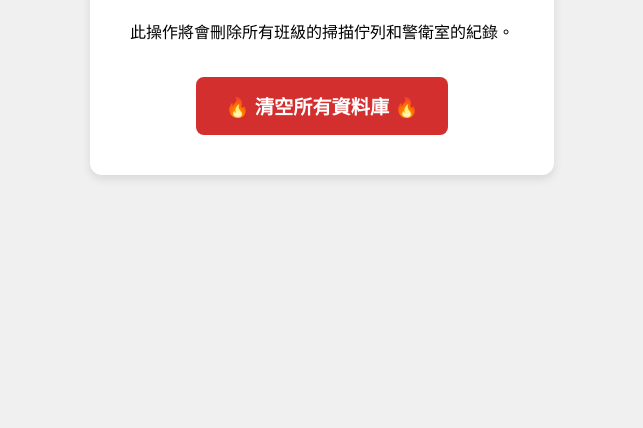
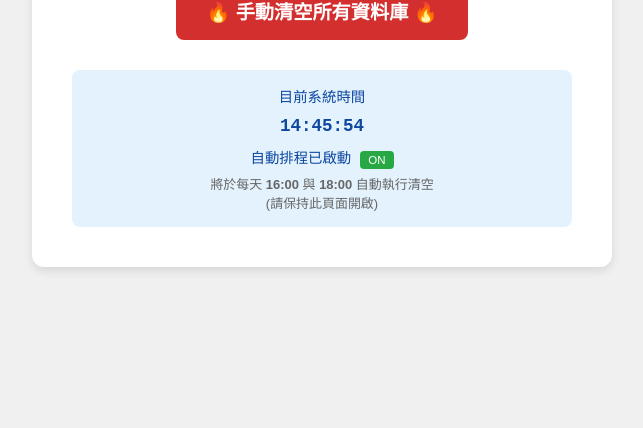
Before and after one commit to shooow17/qr-scanner, a plain HTML site: page management.html in a window 1280 px wide. Shown: the part 372-800 px from the top of the page, without its empty margins (318-961 px from the left). Drawn offline with Linux system fonts and the light colour scheme.

Commit message:
Update management.html

```diff
--- a/management.html
+++ b/management.html
@@ -7,22 +7,88 @@
     <script src="https://www.gstatic.com/firebasejs/8.10.0/firebase-app.js"></script>
     <script src="https://www.gstatic.com/firebasejs/8.10.0/firebase-database.js"></script>
     <style>
-        body { font-family: Arial, sans-serif; background-color: #f0f0f0; display: flex; justify-content: center; align-items: center; height: 100vh; margin: 0; }
-        .container { text-align: center; background-color: #fff; padding: 40px; border-radius: 12px; box-shadow: 0 4px 10px rgba(0,0,0,0.1); }
-        h1 { color: #d32f2f; margin-bottom: 30px; }
-        button { background-color: #d32f2f; color: white; border: none; padding: 15px 30px; border-radius: 8px; font-size: 1.2em; cursor: pointer; font-weight: bold; }
+        body {
+            font-family: "Microsoft JhengHei", Arial, sans-serif;
+            background-color: #f0f0f0;
+            display: flex;
+            justify-content: center;
+            align-items: center;
+            height: 100vh;
+            margin: 0;
+        }
+        .container {
+            text-align: center;
+            background-color: #fff;
+            padding: 40px;
+            border-radius: 12px;
+            box-shadow: 0 4px 10px rgba(0,0,0,0.1);
+            width: 90%;
+            max-width: 500px;
+        }
+        h1 { color: #d32f2f; margin-bottom: 20px; }
+        p { color: #555; font-size: 1.1em; line-height: 1.6; }
+
+        button {
+            background-color: #d32f2f;
+            color: white;
+            border: none;
+            padding: 15px 30px;
+            border-radius: 8px;
+            font-size: 1.2em;
+            cursor: pointer;
+            font-weight: bold;
+            margin-top: 20px;
+        }
         button:hover { background-color: #b71c1c; }
+
+        /* [新] 時間顯示區塊 */
+        .status-box {
+            margin-top: 30px;
+            padding: 15px;
+            background-color: #e3f2fd;
+            border-radius: 8px;
+            color: #0d47a1;
+            font-size: 0.9em;
+        }
+        #clock {
+            font-size: 1.5em;
+            font-weight: bold;
+            margin: 10px 0;
+            font-family: monospace;
+        }
+        .auto-badge {
+            display: inline-block;
+            background-color: #28a745;
+            color: white;
+            padding: 3px 8px;
+            border-radius: 4px;
+            font-size: 0.8em;
+            vertical-align: middle;
+            margin-left: 5px;
+        }
     </style>
 </head>
 <body>
     <div class="container">
-        <h1>⚠️ 危險區域：系統管理</h1>
+        <h1>⚠️ 請小心操作：系統管理</h1>
         <p>此操作將會刪除所有班級的掃描佇列和警衛室的紀錄。</p>
-        <br>
-        <button onclick="clearDatabase()">🔥 清空所有資料庫 🔥</button>
+        <button onclick="manualClear()">🔥 手動清空所有資料庫 🔥</button>
+
+        <div class="status-box">
+            <div>目前系統時間</div>
+            <div id="clock">--:--:--</div>
+            <div style="margin-top: 5px;">
+                自動排程已啟動 <span class="auto-badge">ON</span>
+            </div>
+            <div style="color: #666; font-size: 0.9em; margin-top: 5px;">
+                將於每天 <strong>16:00</strong> 與 <strong>18:00</strong> 自動執行清空<br>
+                (請保持此頁面開啟)
+            </div>
+        </div>
     </div>
 
     <script>
+        // --- 2. 你的 Firebase 設定 (已填入) ---
         const firebaseConfig = {
           apiKey: "AIzaSyB_-fHCMhi-URwyBqzAIipmffWwvNgzJJc",
           authDomain: "qr-scanner-app-2c73d.firebaseapp.com",
@@ -36,24 +102,73 @@
         firebase.initializeApp(firebaseConfig);
         const database = firebase.database();
 
-        function clearDatabase() {
-            if (!confirm("【嚴重警告】\n你確定要「永久刪除」所有資料嗎？\n\n這將會清空：\n1. 所有班級的等待學生\n2. 所有警衛室的訊息紀錄\n\n此動作無法復原！")) {
-                return;
-            }
-
-            if (!confirm("請再次確認：真的要清空嗎？")) return;
-
-            console.log("正在清空資料庫...");
+        // [新] 核心清除邏輯 (不含確認視窗，給自動排程用)
+        function executeClear(source) {
+            console.log(`[${source}] 正在執行資料庫清空...`);
 
             Promise.all([
                 database.ref("alerts").remove(),
                 database.ref("queues").remove()
             ]).then(() => {
-                alert("✅ 資料庫已成功清空！");
+                console.log(`[${source}] ✅ 資料庫已成功清空！`);
+                // 如果是手動按的，才跳 Alert
+                if (source === 'Manual') {
+                    alert("✅ 資料庫已成功清空！");
+                }
             }).catch(err => {
-                alert(`❌ 清空失敗: ${err.message}`);
+                console.error(`[${source}] ❌ 清空失敗: ${err.message}`);
+                if (source === 'Manual') {
+                    alert(`❌ 清空失敗: ${err.message}`);
+                }
             });
         }
+
+        // 手動清除按鈕 (含確認)
+        function manualClear() {
+            if (!confirm("【嚴重警告】\n你確定要「永久刪除」所有資料嗎？\n\n這將會清空：\n1. 所有班級的等待學生\n2. 所有警衛室的訊息紀錄\n\n此動作無法復原！")) {
+                return;
+            }
+            if (!confirm("請再次確認：真的要清空嗎？")) return;
+
+            executeClear('Manual');
+        }
+
+        // [新] 自動排程邏輯
+        // 為了防止同一分鐘內重複執行，我們使用一個標記
+        let lastClearTimeStr = "";
+
+        function checkSchedule() {
+            const now = new Date();
+            const hours = now.getHours();
+            const minutes = now.getMinutes();
+            const seconds = now.getSeconds();
+
+            // 更新畫面時鐘 (補零)
+            const timeString =
+                String(hours).padStart(2, '0') + ":" +
+                String(minutes).padStart(2, '0') + ":" +
+                String(seconds).padStart(2, '0');
+            document.getElementById('clock').innerText = timeString;
+
+            // 檢查是否為 16:00 或 18:00
+            // 我們檢查分鐘為 00，且秒數小於 2 (確保只觸發一次，但也避免瀏覽器卡頓錯過第0秒)
+            if ((hours === 16 || hours === 18) && minutes === 0) {
+                // 產生一個標記，例如 "16:00"
+                const currentClearMark = `${hours}:${minutes}`;
+
+                // 如果這個時間點還沒執行過
+                if (lastClearTimeStr !== currentClearMark) {
+                    executeClear(`Auto-${timeString}`);
+                    lastClearTimeStr = currentClearMark; // 標記已執行，這一分鐘內不會再跑
+                }
+            }
+        }
+
+        // 每秒檢查一次
+        setInterval(checkSchedule, 1000);
+        // 立即執行一次以顯示時間
+        checkSchedule();
+
     </script>
 </body>
 </html>
```
